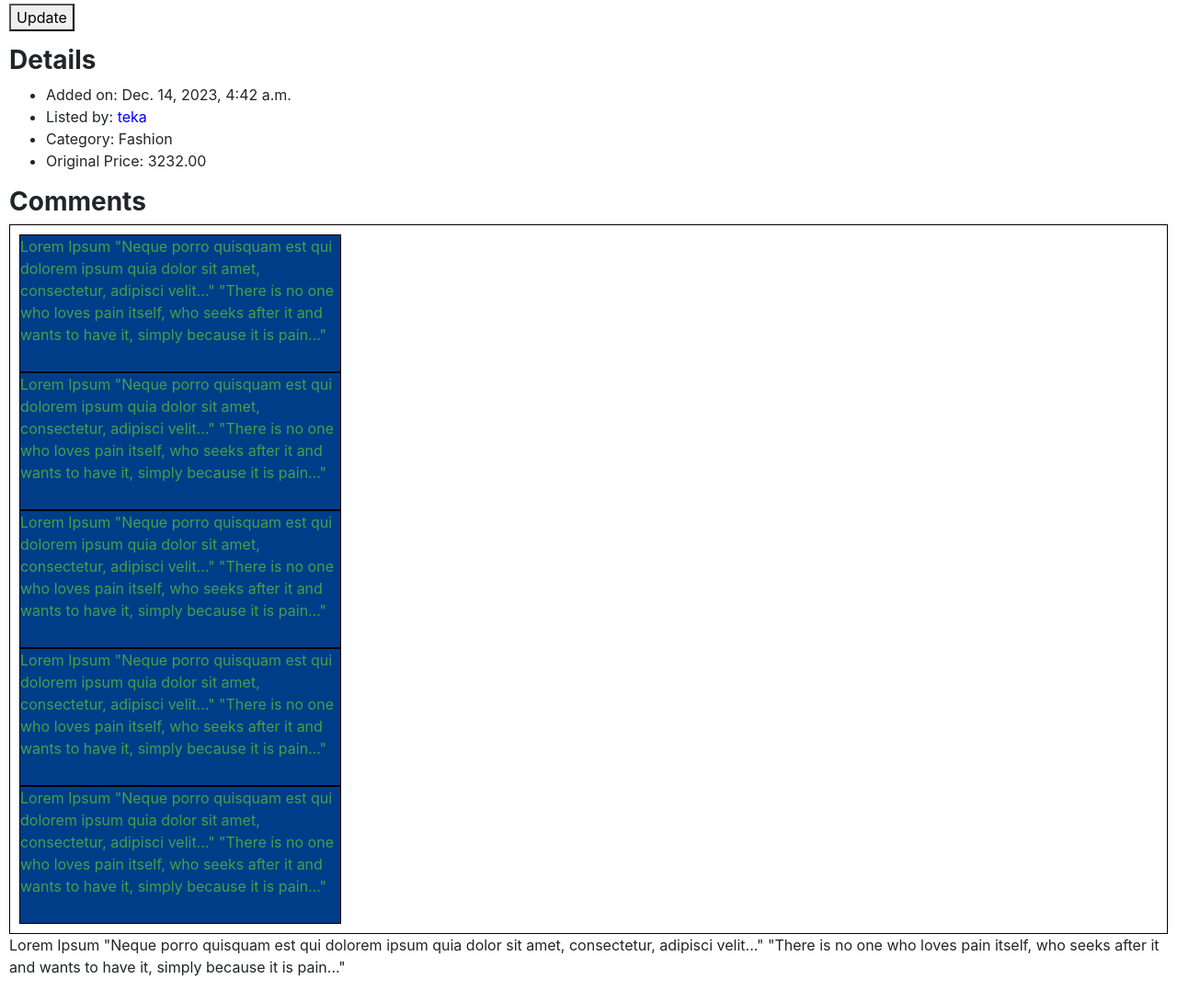
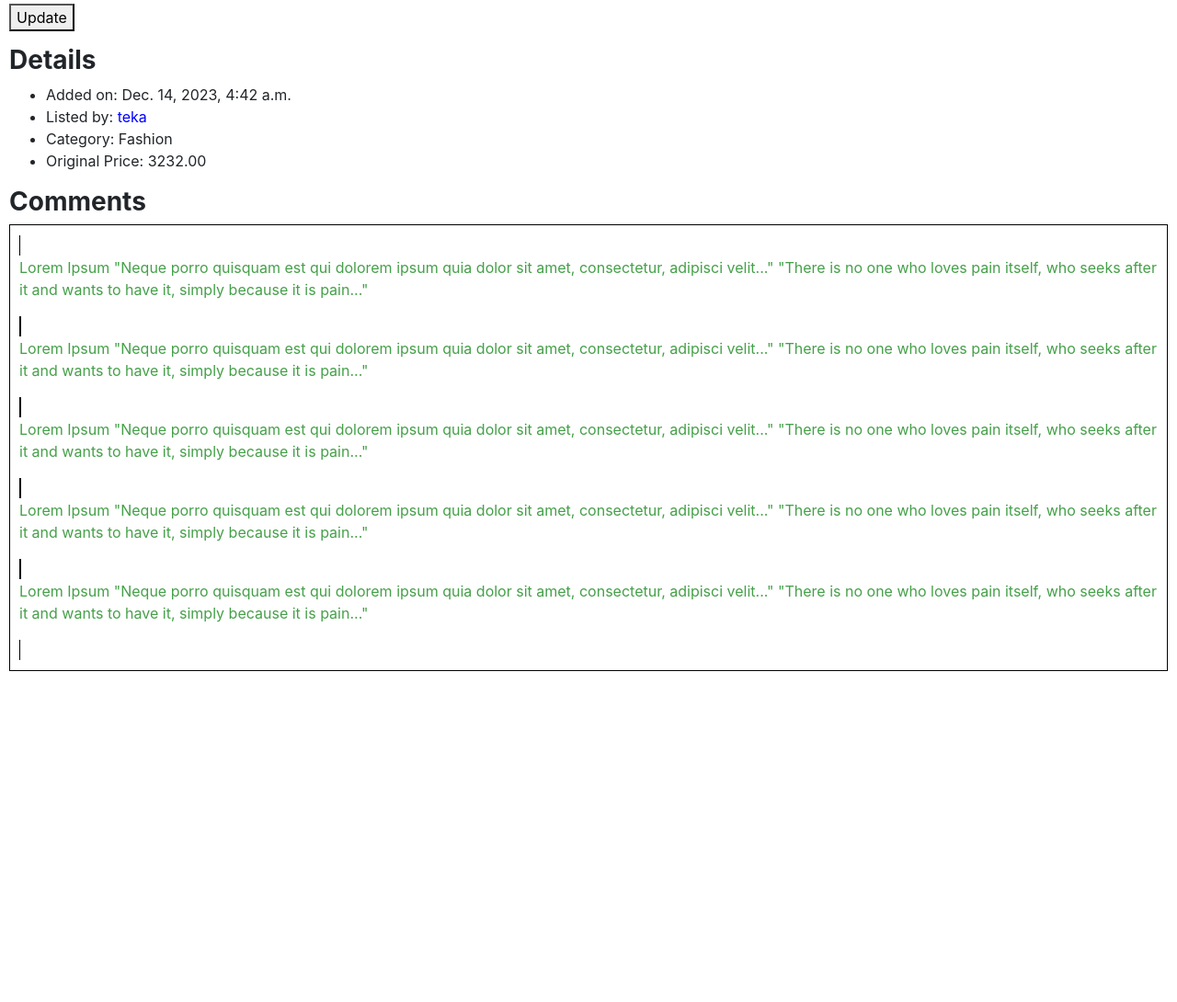
Before and after one commit to tariq7299/CS50Web-Project2-commerce, a Django app: page /listing_page/9 in a window 1280 px wide. Shown: the part 1159-2249 px from the top of the page at 92% size. After the commit the page ends 1889 px from the top, so only its background shows below. Run offline with Django 3.2, Linux system fonts and the light colour scheme; a user stored in the database is signed in; data comes from the database, SQL or seed files in the repository; style sheets or scripts are compiled from the project's sources; some libraries are stand-ins or nearby versions.

Commit message:
Lets gooooo

```diff
--- a/commerce/auctions/static/auctions/listing_page.scss
+++ b/commerce/auctions/static/auctions/listing_page.scss
@@ -120,7 +120,7 @@ ul.details-list li span {
 
         border: 1px solid black;
 
-        display: block;
+        // display: block;
         // flex-direction: row;
         // gap: 20px;
 
@@ -132,7 +132,7 @@ ul.details-list li span {
         width: 100%;
         padding: 10px;
         .comment-box{
-            // display: inline;
+            display: inline;
 
 
             overflow-y: scroll;
--- a/commerce/auctions/templates/auctions/listing_page.html
+++ b/commerce/auctions/templates/auctions/listing_page.html
@@ -107,11 +107,4 @@
             </div>
         </div>
     </div>
-    <div class="comment-box">
-        <p>
-            Lorem Ipsum
-            "Neque porro quisquam est qui dolorem ipsum quia dolor sit amet, consectetur, adipisci velit..."
-            "There is no one who loves pain itself, who seeks after it and wants to have it, simply because it is pain..."
-        </p>
-    </div>
 {% endblock %}
--- a/commerce/static/auctions/listing_page.css
+++ b/commerce/static/auctions/listing_page.css
@@ -87,11 +87,11 @@ ul.details-list li span {
   width: 100%; }
   .comment-section-wrapper .comments-row-wrapper {
     border: 1px solid black;
-    display: block;
     overflow-x: scroll;
     width: 100%;
     padding: 10px; }
     .comment-section-wrapper .comments-row-wrapper .comment-box {
+      display: inline;
       overflow-y: scroll;
       width: 350px;
       height: 150px;
```
Also changed, not shown: 1 other file.
